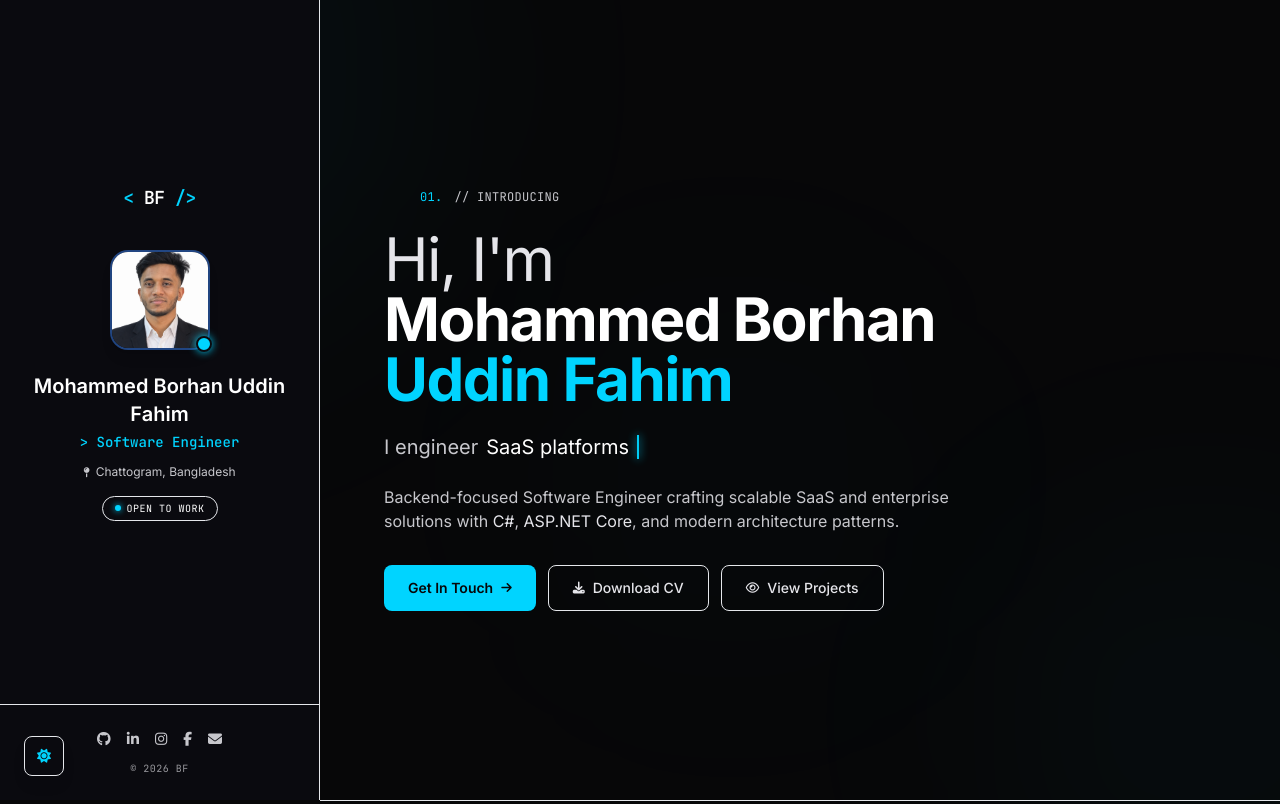
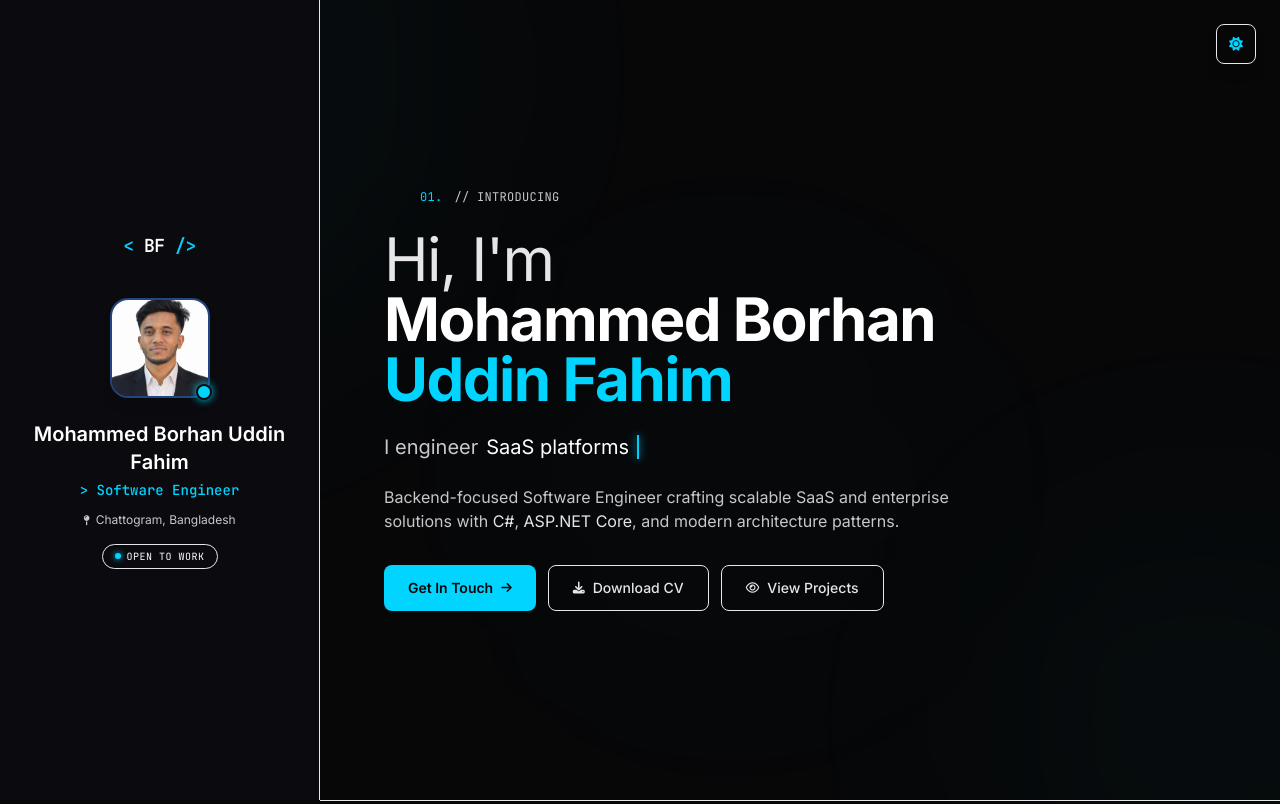
Before and after one commit to mdborhandev/cv.borhan, a plain HTML site: page index.html in a window 1280 px wide. Shown: the top 804 px of the page. Drawn offline with nearby package versions, Linux system fonts and the light colour scheme.

Commit message:
Update index.html

```diff
--- a/index.html
+++ b/index.html
@@ -65,26 +65,7 @@
 
     </div>
 
-    <div class="px-8 py-6 border-t border-[var(--accent)]/5">
-      <div class="flex items-center justify-center gap-4">
-        <a href="https://github.com/mdborhandev" target="_blank" rel="noopener noreferrer" class="text-muted hover:text-[var(--accent)] transition-colors text-sm" aria-label="GitHub">
-          <i class="fab fa-github"></i>
-        </a>
-        <a href="https://linkedin.com/in/borhan-uddin-fahim" target="_blank" rel="noopener noreferrer" class="text-muted hover:text-[var(--accent)] transition-colors text-sm" aria-label="LinkedIn">
-          <i class="fab fa-linkedin-in"></i>
-        </a>
-        <a href="https://www.instagram.com/iamborhan07/" target="_blank" rel="noopener noreferrer" class="text-muted hover:text-[var(--accent)] transition-colors text-sm" aria-label="Instagram">
-          <i class="fab fa-instagram"></i>
-        </a>
-        <a href="https://www.facebook.com/iamborhan07/" target="_blank" rel="noopener noreferrer" class="text-muted hover:text-[var(--accent)] transition-colors text-sm" aria-label="Facebook">
-          <i class="fab fa-facebook-f"></i>
-        </a>
-        <a href="mailto:mdborhan.dev@gmail.com" class="text-muted hover:text-[var(--accent)] transition-colors text-sm" aria-label="Email">
-          <i class="fas fa-envelope"></i>
-        </a>
-      </div>
-      <p class="text-[10px] text-dim text-center mt-3 tracking-wider font-['JetBrains_Mono']">&copy; 2026 BF</p>
-    </div>
+
 
     <!-- Scroll progress -->
     <div id="scroll-progress" class="absolute bottom-0 left-0 h-[2px] bg-[var(--accent)] shadow-[0_0_10px_var(--accent)]" style="width:0%"></div>
@@ -721,14 +702,14 @@
   </main>
 
   <!-- ===== THEME SWITCHER ===== -->
-  <div class="fixed bottom-6 left-6 z-50 flex gap-2">
-    <button id="theme-switcher" class="w-10 h-10 rounded-lg bg-[var(--accent)]/10 border border-[var(--accent)]/20 text-[var(--accent)] flex items-center justify-center transition-all duration-300 hover:bg-[var(--accent)]/20 text-sm shadow-lg" title="Toggle theme">
-      <i id="theme-icon" class="fas fa-moon"></i>
-    </button>
-    <button id="back-to-top" class="w-10 h-10 rounded-lg bg-[var(--accent)]/10 border border-[var(--accent)]/20 text-[var(--accent)] flex items-center justify-center opacity-0 invisible translate-y-3 transition-all duration-300 hover:bg-[var(--accent)]/20 text-sm shadow-lg">
-      <i class="fas fa-arrow-up"></i>
-    </button>
-  </div>
+  <button id="theme-switcher" class="fixed top-6 right-6 z-50 w-10 h-10 rounded-lg bg-[var(--accent)]/10 border border-[var(--accent)]/20 text-[var(--accent)] flex items-center justify-center transition-all duration-300 hover:bg-[var(--accent)]/20 text-sm shadow-lg" title="Toggle theme">
+    <i id="theme-icon" class="fas fa-moon"></i>
+  </button>
+
+  <!-- ===== BACK TO TOP ===== -->
+  <button id="back-to-top" class="fixed bottom-6 right-6 z-50 w-10 h-10 rounded-lg bg-[var(--accent)]/10 border border-[var(--accent)]/20 text-[var(--accent)] flex items-center justify-center opacity-0 invisible translate-y-3 transition-all duration-300 hover:bg-[var(--accent)]/20 text-sm shadow-lg">
+    <i class="fas fa-arrow-up"></i>
+  </button>
 
   <script src="https://cdn.jsdelivr.net/npm/@emailjs/browser@4/dist/email.min.js"></script>
   <script src="script.js?v=2"></script>
```
